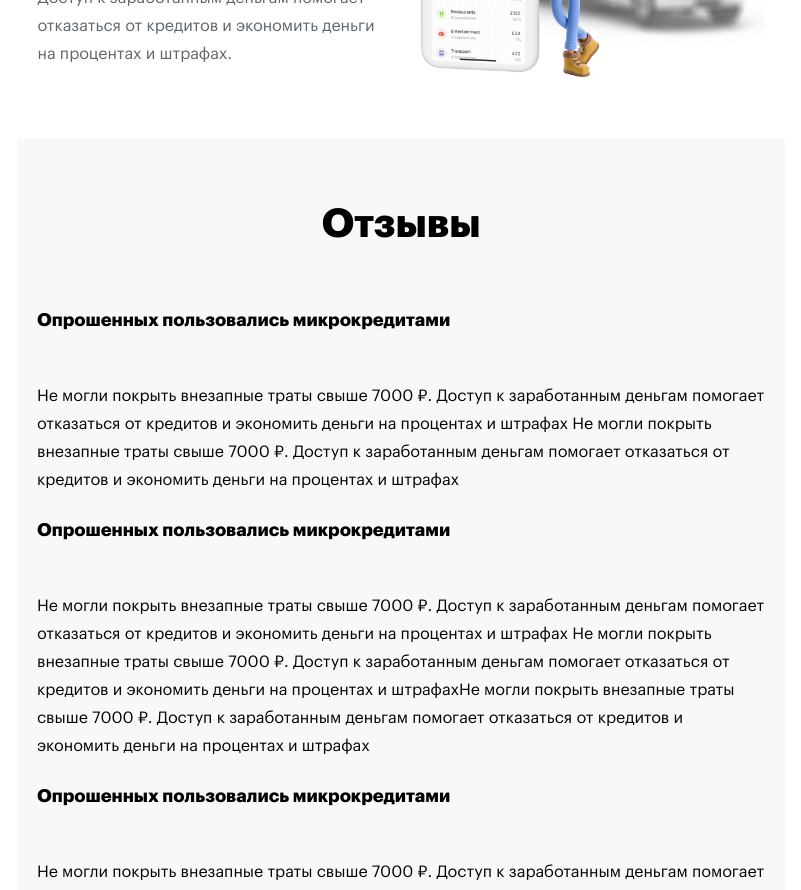
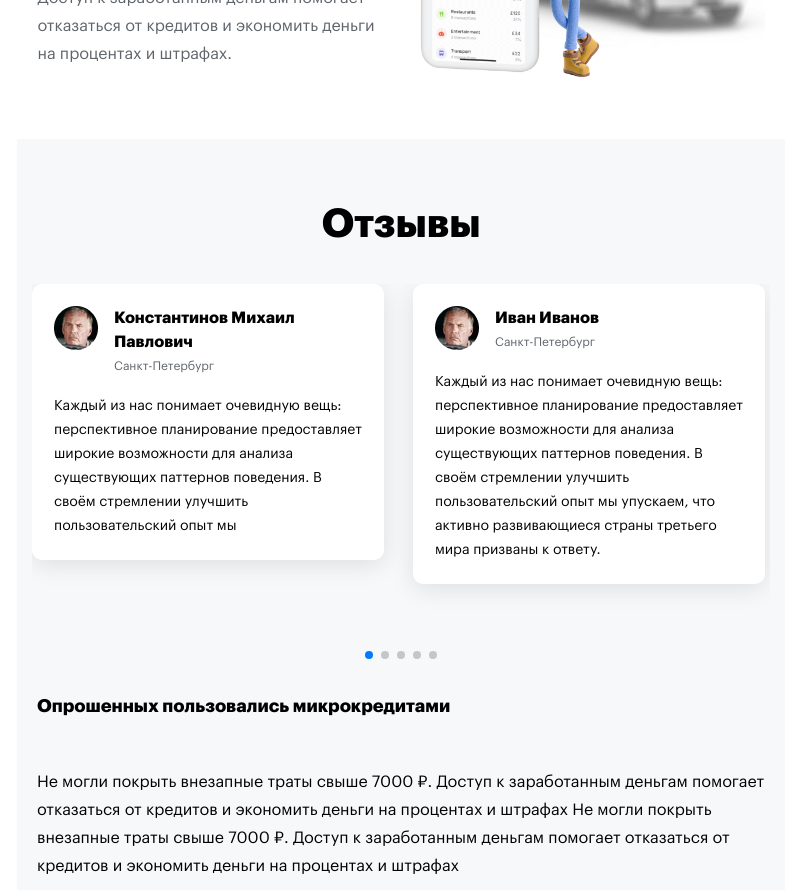
Before and after one commit to AndrewRusanov/lab-internet-test, a React (Vite) app: page / in a window 1280 px wide. Shown: the part 1600-2490 px from the top of the page, without its empty margins (239-1040 px from the left). Built offline with nearby package versions, Linux system fonts and the light colour scheme.

Commit message:
feat: add Reviews

```diff
--- a/package.json
+++ b/package.json
@@ -15,7 +15,8 @@
     "react": "^18.3.1",
     "react-dom": "^18.3.1",
     "react-hook-form": "^7.52.1",
-    "react-redux": "^9.1.2"
+    "react-redux": "^9.1.2",
+    "swiper": "^11.1.7"
   },
   "devDependencies": {
     "@types/react": "^18.3.3",
--- a/src/components/App.tsx
+++ b/src/components/App.tsx
@@ -4,10 +4,11 @@ import Start from "./Start";
 import Header from "./Header";
 import HowItWorks from "./HowItWorks";
 import ThirdBlock from "./ThirdBlock";
-import Reviews from "./Reviews";
 import InfoBlock from "./InfoBlock";
 import Form from "./Form";
 import Footer from "./Footer";
+import Reviews from "./Reviews/Reviews";
+
 
 import styles from "./App.module.css";
 
--- a/src/components/Reviews/Reviews.module.css
+++ b/src/components/Reviews/Reviews.module.css
@@ -1,20 +1,129 @@
-.background {
+.reviewSlider {
+  width: 100%;
   background-color: var(--extra-light-gray);
-}
-
-.container {
   display: flex;
   flex-direction: column;
   align-items: center;
-  max-width: 1216px;
-  margin: 0 auto;
 }
 
-.title {
+.reviewSliderTitle {
+  margin: 57px 0 32px;
   font-size: 40px;
   line-height: 56px;
+  color: var(--black);
   font-weight: 700;
-  width: fit-content;
-  margin: 57px auto 32px;
+}
+
+.reviewSliderContainer {
+  position: relative;
+  width: 100%; /* Измените на 100% для адаптивности */
+  max-width: 1138px;
+  padding: 50px;
+}
+
+.review {
+  max-width: 341px;
+  height: 272px;
+  display: flex;
+  flex-direction: column;
+  padding: 22px;
+  background: #fff;
+  border-radius: 10px;
+  box-shadow: 0 5px 24px rgba(0, 0, 0, 0.1);
+}
+
+.infoContainer {
+  display: flex;
+  flex-direction: row;
+  align-items: flex-start;
+  gap: 16px;
+}
+
+.aboutUser {
+  display: flex;
+  flex-direction: column;
+  align-items: flex-start;
+}
+
+.reviewName {
+  margin: 0 0 4px 0;
   padding: 0;
+  font-size: 16px;
+  line-height: 24px;
+  font-weight: 700;
 }
+
+.reviewCity {
+  padding: 0;
+  margin: 0;
+  font-size: 12px;
+  line-height: 16px;
+  font-weight: 400;
+  color: var(--dark-gray);
+}
+
+.reviewText {
+  margin: 20px 0 0 0;
+  padding: 0;
+  font-size: 14px;
+  line-height: 24px;
+  font-weight: 400;
+  color: var(--black);
+}
+
+.swiperButtonPrev,
+.swiperButtonNext {
+  color: var(--mid-gray);
+  transition: color 0.3s;
+}
+
+.swiperButtonPrev:hover,
+.swiperButtonNext:hover {
+  color: var(--primary);
+}
+
+.swiperPaginationBullet {
+  background-color: var(--mid-gray);
+  opacity: 1;
+  transition: background-color 0.3s;
+}
+
+.swiperPaginationBulletActive {
+  background-color: var(--primary);
+}
+
+@media screen and (max-width: 1919px) {
+  .reviewSliderContainer {
+    width: 738px;
+    padding: 0 0 70px 0;
+  }
+
+  .review {
+    width: 308px;
+    height: fit-content;
+    max-height: 272px;
+  }
+}
+
+@media screen and (max-width: 767px) {
+  .reviewSliderContainer {
+    width: 340px;
+    padding: 0 0 60px 0;
+  }
+
+  .review {
+    width: 296px;
+  }
+}
+
+@media screen and (max-width: 374px) {
+  .reviewSliderContainer {
+    width: 288px;
+    padding: 0 0 70px 0;
+  }
+
+  .review {
+    width: 244px;
+    max-height: max-content;
+  }
+}
--- a/src/components/Reviews/Reviews.tsx
+++ b/src/components/Reviews/Reviews.tsx
@@ -1,15 +1,68 @@
+import React from "react";
+import { Swiper, SwiperSlide } from "swiper/react";
+import { Navigation, Pagination } from "swiper/modules";
 import { reviewList } from "data/constants";
-import Slider from "./components/Slider";
+
+import user from "assets/images/user.png";
+
+import "swiper/css";
+import "swiper/css/navigation";
+import "swiper/css/pagination";
 import styles from "./Reviews.module.css";
+import "./Slider.css";
 
-const Reviews = () => {
+const Reviews: React.FC = () => {
   return (
-    <section className={styles.background}>
-      <div className={styles.container}>
-        <h2 className={styles.title}>Отзывы</h2>
-        {/* TODO: Доделать попозже */}
-        {/*<Slider reviews={reviewList} />*/}
-      </div>
+    <section className={styles.reviewSlider}>
+      <h2 className={styles.reviewSliderTitle}>Отзывы</h2>
+      <Swiper
+        modules={[Navigation, Pagination]}
+        spaceBetween={32}
+        slidesPerView={3}
+        navigation
+        pagination={{ clickable: true }}
+        className={styles.reviewSliderContainer}
+        breakpointsBase="window"
+        onInit={(swiper) => {
+          swiper.navigation.init();
+          swiper.navigation.update();
+        }}
+        breakpoints={{
+          1919: {
+            slidesPerView: 3,
+            spaceBetween: 32,
+          },
+          767: {
+            slidesPerView: 2,
+            spaceBetween: 24,
+          },
+          320: {
+            slidesPerView: 1,
+            spaceBetween: 20,
+          },
+        }}
+      >
+        {reviewList.map((review, index) => (
+          <SwiperSlide key={index}>
+            <div className={styles.review}>
+              <div className={styles.infoContainer}>
+                <img
+                  src={user}
+                  alt="Фото пользователя"
+                  loading="lazy"
+                  width={44}
+                  height={44}
+                />
+                <div>
+                  <h3 className={styles.reviewName}>{review.fullName}</h3>
+                  <p className={styles.reviewCity}>{review.city}</p>
+                </div>
+              </div>
+              <p className={styles.reviewText}>{review.review}</p>
+            </div>
+          </SwiperSlide>
+        ))}
+      </Swiper>
     </section>
   );
 };
--- /dev/null
+++ b/src/components/Reviews/Slider.css
@@ -0,0 +1,48 @@
+.swiper-wrapper {
+  align-items: center;
+}
+.swiper-wrapper .swiper-slide {
+  box-sizing: border-box !important;
+  height: 316px !important;
+}
+
+.swiper-button-prev,
+.swiper-button-next {
+  color: var(--primary);
+}
+
+.swiper-button-prev.swiper-button-disabled,
+.swiper-button-next.swiper-button-disabled {
+  color: var(--mid-gray);
+}
+
+@media screen and (max-width: 1919px) {
+  .swiper-button-prev,
+  .swiper-button-next {
+    display: none;
+  }
+
+  .swiper-slide {
+    margin-right: 24px;
+  }
+
+  .swiper-slide .swiper-slide-active {
+    width: 351px;
+  }
+}
+
+@media screen and (max-width: 767px) {
+  .swiper-slide {
+    margin-right: 0;
+  }
+
+  .swiper-slide .swiper-slide-active {
+    width: 340px;
+  }
+}
+
+@media screen and (max-width: 374px) {
+  .swiper-slide .swiper-slide-active {
+    width: 288px;
+  }
+}
```
Also changed, not shown: src/assets/images/user.png (added), 1 other file (tests, documents, lock files or other folders).
